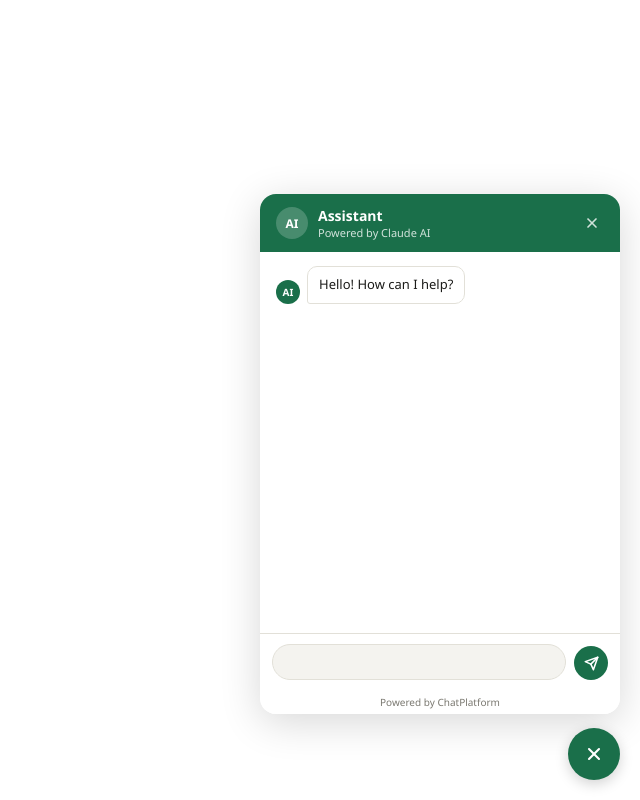
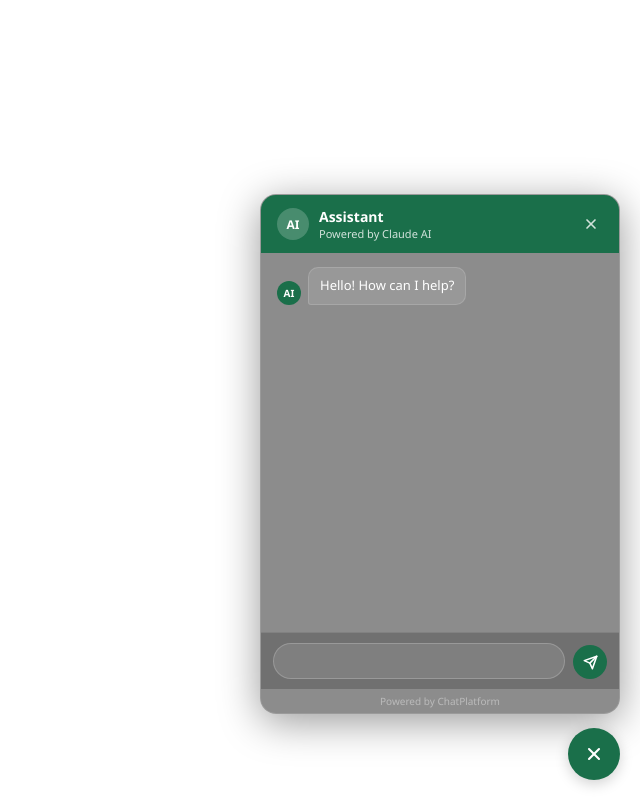
Before and after one commit to nizam-maker/chatbot, a plain HTML site: page static/embed.html in a window 1280 px wide. Both pictures are taken after a click on the button "Open chat". Shown: the whole page, without its empty margins (640-1280 px from the left). Drawn offline with Linux system fonts and the light colour scheme; no server answers.

Commit message:
White background fix

```diff
--- a/static/embed.html
+++ b/static/embed.html
@@ -8,9 +8,13 @@
 *{box-sizing:border-box;margin:0;padding:0}
 :root{
   --primary:#1a6f4a;--primary-h:#145a3c;
-  --bg:#f4f3ef;--surface:#fff;--border:#e2e0d8;
+  --bg:rgba(0,0,0,0.15);
+  --surface:rgba(255,255,255,0.08);
+  --border:rgba(255,255,255,0.15);
   --user-bg:#1a6f4a;--user-txt:#fff;
-  --bot-bg:#fff;--bot-txt:#1c1c1a;--muted:#7a7870;
+  --bot-bg:rgba(255,255,255,0.10);
+  --bot-txt:#ffffff;
+  --muted:rgba(255,255,255,0.6);
   --font:"Segoe UI",system-ui,sans-serif;--radius:12px;
 }
 html{height:100%;overflow:hidden;background:transparent !important;background-color:transparent !important}
@@ -35,9 +39,12 @@ body{font-family:var(--font);display:flex;flex-direction:column;
 /* ── Chat window ── */
 #chat-window{position:fixed;bottom:86px;right:20px;
              width:360px;height:520px;
-             background:var(--surface);
+             background:rgba(0,0,0,0.45);
+             backdrop-filter:blur(16px);
+             -webkit-backdrop-filter:blur(16px);
+             border:1px solid rgba(255,255,255,0.12);
              border-radius:16px;overflow:hidden;
-             box-shadow:0 8px 40px rgba(0,0,0,.16);
+             box-shadow:0 8px 40px rgba(0,0,0,.4);
              display:flex;flex-direction:column;
              transform:scale(.85) translateY(20px);
              opacity:0;pointer-events:none;
@@ -94,13 +101,16 @@ body{font-family:var(--font);display:flex;flex-direction:column;
 @keyframes bounce{0%,80%,100%{transform:translateY(0)}40%{transform:translateY(-6px)}}
 
 /* Input */
-.input-bar{padding:10px 12px;border-top:1px solid var(--border);
-           background:var(--surface);display:flex;gap:8px;
+.input-bar{padding:10px 12px;border-top:1px solid rgba(255,255,255,0.12);
+           background:rgba(0,0,0,0.2);display:flex;gap:8px;
            align-items:flex-end;flex-shrink:0}
-#msg-input{flex:1;padding:8px 12px;border:1px solid var(--border);
+#msg-input{flex:1;padding:8px 12px;border:1px solid rgba(255,255,255,0.2);
            border-radius:20px;font-size:13px;font-family:var(--font);
            resize:none;outline:none;max-height:80px;
-           background:var(--bg);line-height:1.4;transition:border-color .2s}
+           background:rgba(255,255,255,0.1);
+           color:#fff;
+           line-height:1.4;transition:border-color .2s}
+#msg-input::placeholder{color:rgba(255,255,255,0.4)}
 #msg-input:focus{border-color:var(--primary)}
 .send-btn{width:34px;height:34px;border:none;border-radius:50%;
           background:var(--primary);color:#fff;flex-shrink:0;
@@ -110,8 +120,8 @@ body{font-family:var(--font);display:flex;flex-direction:column;
 
 /* Branding footer */
 .branding{text-align:center;padding:5px;font-size:10px;
-          color:var(--muted);background:var(--surface);flex-shrink:0}
-.branding a{color:var(--muted);text-decoration:none}
+          color:rgba(255,255,255,0.4);background:transparent;flex-shrink:0}
+.branding a{color:rgba(255,255,255,0.4);text-decoration:none}
 .branding a:hover{text-decoration:underline}
 
 /* Notification dot */
```
